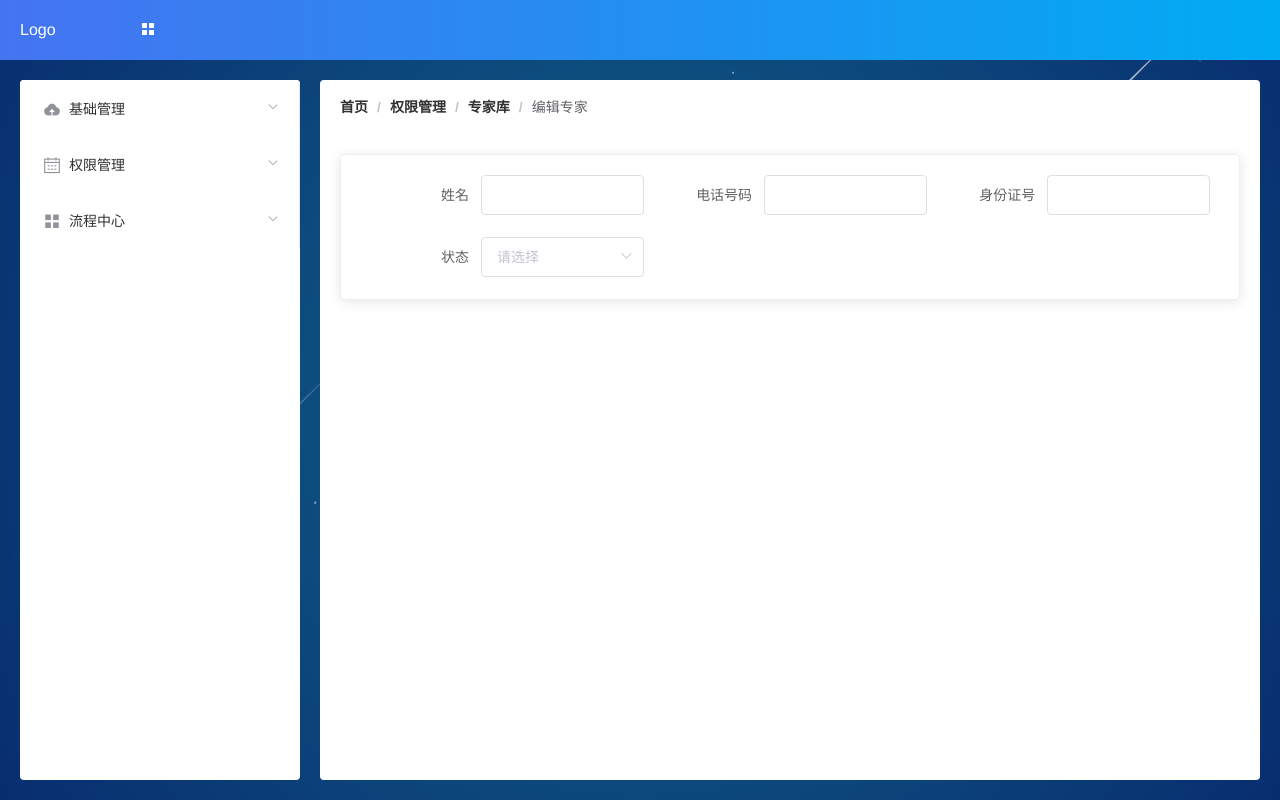
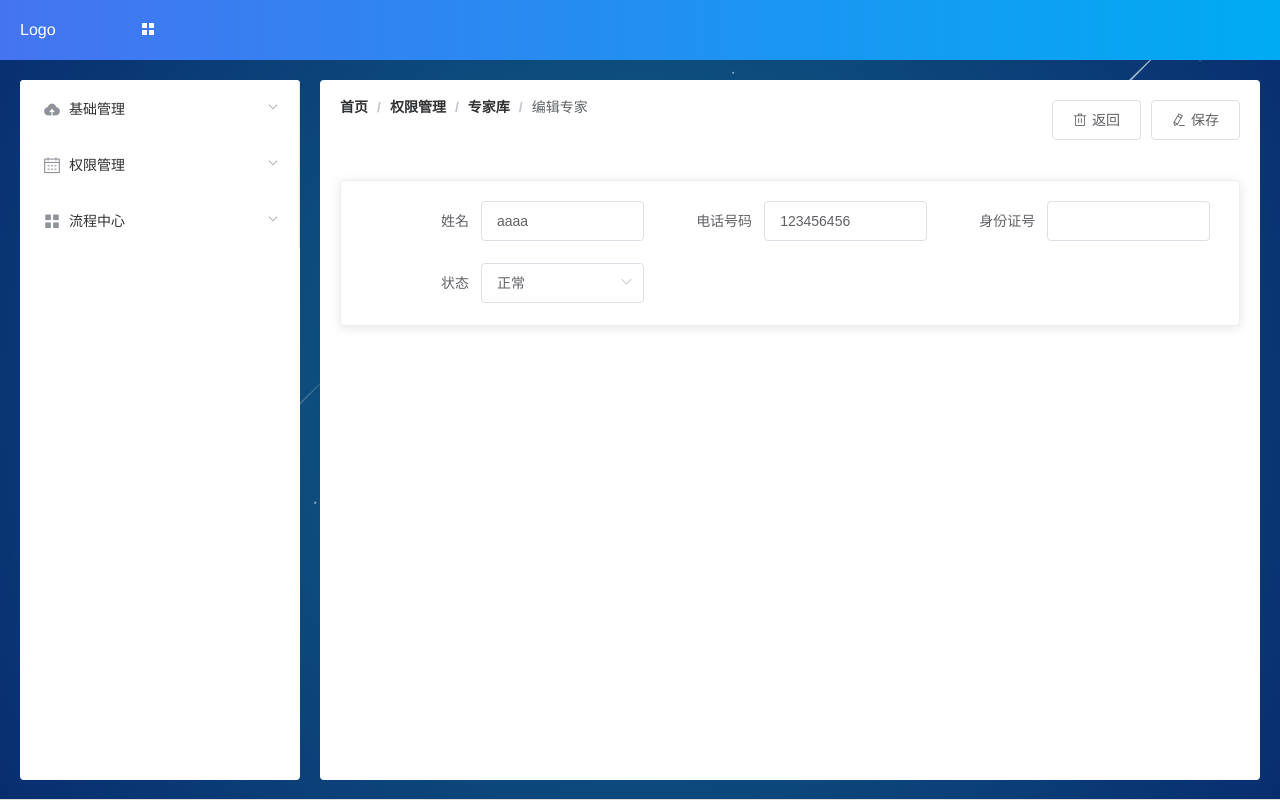
Before and after one commit to 740422247/Lixx0.01, a Vue app: page /expertsEdit in a window 1280 px wide. Built offline with nearby package versions, Linux system fonts and the light colour scheme.

Commit message:
childhood  0.0.11

```diff
--- a/index.html
+++ b/index.html
@@ -7,8 +7,6 @@
   </head>
   <body>
     <div id="app"></div>
-
-
     <!-- built files will be auto injected -->
   </body>
 </html>
--- a/src/components/base/child-dialog.vue
+++ b/src/components/base/child-dialog.vue
@@ -6,15 +6,16 @@
       :modal="false"
       :width="edit.width ? edit.width : '500px'"
     >
-
-      <el-form :model="edit.editForm" class="demo-form-inline">
+      <el-form :model="model" class="demo-form-inline demo-ruleForm" :rules="rules" ref="model">
         <el-form-item
           :label="item.label"
           :label-width="edit.labelWidth ? edit.labelWidth : '80px'"
-          v-for="(item) in editForm"
+          v-for="(item) in entity"
           :key="item.key"
+          :prop="item.key"
+          :class="item.className"
         >
-          <el-select v-model="item.val" v-if="item.type === 'select'">
+          <el-select v-model="model[item.key]" v-if="item.type === 'select'">
             <el-option
               :label="opt.label"
               :value="opt.value"
@@ -25,14 +26,14 @@
 
           <el-date-picker
             v-else-if="item.type === 'datetime' || item.type === 'date'"
-            v-model="item.val"
+            v-model="model[item.key]"
             :type="item.type"
             :placeholder="item.type === 'date' ? '选择日期':'选择时间'"
           ></el-date-picker>
 
           <el-input
             v-else
-            v-model="item.val"
+            v-model="model[item.key]"
             auto-complete="off"
             :type="item.type ? item.type : 'text'"
             rows="3"
@@ -51,32 +52,34 @@
 export default {
   props: {
     edit: { type: Object },
-    entity: { type: Array }
+    entity: { type: Array },
+    rules: { type: Object }
   },
   data: () => ({
     editDialog: false,
-    editForm: []
+    model: {}
   }),
+
   methods: {
     showDialog(data) {
       if (!data) {
         data = {};
       }
-      this.editForm = this.entity.map(item => {
-        return {
-          ...item,
-          val: data[item.key]
-        };
-      });
+      this.model = { ...data };
+
       this.editDialog = true;
     },
     ok() {
-      let forms = {};
-      this.editForm.forEach(item => {
-        forms[item.key] = item.val;
+      this.$refs["model"].validate(valid => {
+        console.log(valid);
+        if (valid) {
+          this.$emit("ok", this.model);
+          this.editDialog = false;
+        } else {
+          console.log("error submit!!");
+          return false;
+        }
       });
-      this.$emit("ok", forms);
-      this.editDialog = false;
     }
   }
 };
@@ -90,4 +93,19 @@ export default {
 .child-dialog .el-date-editor.el-input__inner {
   width: 100%;
 }
+.child-dialog .el-dialog__wrapper {
+  background-color: rgba(0, 0, 0, 0.5);
+}
+.is-2-1 {
+  width: 50% !important;
+}
+.is-3-1 {
+  width: 33% !important;
+}
+.is-3-2 {
+  width: 66% !important;
+}
+.is-full {
+  width: 100% !important;
+}
 </style>
--- a/src/components/base/childhood-btns.vue
+++ b/src/components/base/childhood-btns.vue
@@ -12,6 +12,7 @@
 </template>
 <script>
 export default {
+  name:'ChildBtns',
   props: {
     entity: { type: Array },
     state: { type: Object }
--- a/src/components/base/childhood-forms.vue
+++ b/src/components/base/childhood-forms.vue
@@ -1,10 +1,10 @@
 
 <template>
-  <el-form :model="model" :rules="rules" ref="model" class="demo-form-inline demo-ruleForm">
+  <el-form :model="showModel" :rules="rules" ref="showModel" class="demo-form-inline demo-ruleForm">
     <el-form-item
       :label="item.label"
       :label-width="item.labelWidth ? item.labelWidth : '120px'"
-      v-for="(item) in showForms"
+      v-for="(item) in entity"
       :key="item.key"
       :prop="item.key"
       :class="item.className"
@@ -13,10 +13,11 @@
         <el-button type="text" icon="el-icon-arrow-down" @click="flod" v-if="!item.showFold">更多搜索条件</el-button>
         <el-button type="primary" plain @click="search">查询</el-button>
       </div>
+
       <el-select
         @change="change"
         :disabled="item.disabled"
-        v-model="item.val"
+        v-model="showModel[item.key]"
         v-else-if="item.type === 'select'"
       >
         <el-option
@@ -30,7 +31,7 @@
       <el-date-picker
         @change="change"
         v-else-if="item.type === 'datetime' || item.type === 'date'"
-        v-model="item.val"
+        v-model="showModel[item.key]"
         :type="item.type"
         :disabled="item.disabled"
         :value-format="item.type === 'datetime' ? 'yyyy-MM-dd hh:MM:ss':'yyyy-MM-dd'"
@@ -40,7 +41,7 @@
       <el-input
         v-else
         :disabled="item.disabled"
-        v-model="model[item.key]"
+        v-model="showModel[item.key]"
         @input="change"
         auto-complete="off"
         :type="item.type ? item.type : 'text'"
@@ -65,8 +66,9 @@ export default {
     disabled: { type: Boolean }
   },
   data: () => ({
-    showForms: [],
-    showMore: false
+    showModel: {},
+    showMore: false,
+    isValid: true
   }),
   mounted() {
     this.refresh();
@@ -76,14 +78,7 @@ export default {
       if (!this.model) {
         this.model = {};
       }
-      this.showForms = this.entity.map(item => {
-        if (item.key === "search") {
-          console.error("search为内置关键字，key值不能为search");
-          return;
-        }
-        // this.model[item.key] = this.model[item.key] ? this.model[item.key] : "";
-        return { ...item, val: this.model[item.key] };
-      });
+      this.showModel = { ...this.model };
 
       // 过滤查询按钮
       if (!this.showSearch) {
@@ -93,30 +88,43 @@ export default {
 
       const btn = { type: "search" };
 
-      if (this.showForms.length <= 2) {
-        this.showForms.push({ ...btn, showFold: true });
+      if (this.entity.length <= 2) {
+        this.entity.push({ ...btn, showFold: true });
       } else {
-        this.showForms.splice(2, 0, btn);
+        this.entity.splice(2, 0, btn);
       }
     },
     // 变化触发方法
     change() {
-      this.$emit("change", this.getResult());
+      this.$emit("change", this.showModel);
     },
 
     // 获取表单结果
     getResult() {
-      let forms = {};
-      this.showForms.forEach(item => {
-        if (item.type != "search") {
-          forms[item.key] = item.val;
+      if (!this.rules) {
+        return this.showModel;
+      }
+
+      this.$refs["showModel"].validate(valid => {
+        if (valid) {
+          this.isValid = true;
+        } else {
+          console.warn("error submit!!");
+          this.isValid = false;
+          return false;
         }
       });
-      return forms;
+
+      if (this.isValid) {
+        return this.showModel;
+      } else {
+        console.warn("数据验证失败，数据无法返回，请检查");
+        return "数据验证失败，如果想取消验证，无需传入rules属性"
+      }
     },
     // 查询触发事件
     search() {
-      this.$emit("search", this.getResult());
+      this.$emit("search", this.showModel);
     },
     // 展开效果
     flod() {
@@ -129,7 +137,7 @@ export default {
     },
     // 获取最大高度
     getMaxHeight() {
-      return (parseInt(this.showForms.length / 3) + 1) * 62;
+      return (parseInt(this.entity.length / 3) + 1) * 62;
     },
     // 设置搜索高度
     setHeight(num) {
--- a/src/components/childhood-breadcrumb/childhood-breadcrumb.vue
+++ b/src/components/childhood-breadcrumb/childhood-breadcrumb.vue
@@ -8,19 +8,34 @@
         :to="{path:item.path}"
       >{{item.label}}</el-breadcrumb-item>
     </el-breadcrumb>
+    <child-btns :entity="actions" @action="action"></child-btns>
   </div>
 </template>
 <script>
 import ChildBtns from "@/components/base/childhood-btns";
 export default {
   name: "childBreadcrumb",
+  components: { ChildBtns },
   props: {
-    menu: { type: Array }
+    menu: { type: Array },
+    actions: { type: Array }
+  },
+  methods: {
+    action(key, item) {
+      this.$emit("actionMethod", key, item);
+    }
   }
 };
 </script>
 <style scoped>
 .childhood-breadcrumb {
   padding: 20px;
+  display: flex;
+  justify-content: space-between;
+}
+.top-btns {
+  padding: 0;
+  margin: 0;
+  position: inherit;
 }
 </style>
--- /dev/null
+++ b/src/pages/management/common/breadcrumbCommon.js
@@ -0,0 +1 @@
+export default { path: "", label: "权限管理" }
--- a/src/pages/management/common/common-breadcrumb.vue
+++ /dev/null
@@ -1,25 +0,0 @@
-<template>
-  <div class="common-breadcrumb">
-    <breadcrumb :menu="menu"></breadcrumb>
-  </div>
-</template>
-<script>
-import Breadcrumb from "@/components/childhood-breadcrumb/childhood-breadcrumb";
-export default {
-  components: { Breadcrumb },
-  props: {
-    subMenus: { type: Array }
-  },
-  data: () => ({
-    menu: [{ label: "权限管理", path: "" }]
-  }),
-  mounted() {
-    this.init();
-  },
-  methods: {
-    init() {
-      this.menu = this.menu.concat(this.subMenus);
-    }
-  }
-};
-</script>
--- a/src/pages/management/menu/experts-edit.vue
+++ b/src/pages/management/menu/experts-edit.vue
@@ -1,18 +1,19 @@
 <template>
   <div class="experts">
     <div class="page-header">
-      <Breadcrumb :subMenus="menu"></Breadcrumb>
+      <Breadcrumb :menu="menu" :actions="BreacrumbActions" @actionMethod="actionMethod"></Breadcrumb>
       <el-card class="box-card">
         <div class="top-filter">
-          <child-forms :entity="editEntity" :model="editModel" :rules="editRules"></child-forms>
+          <child-forms :entity="editEntity" :rules="editRules" ref="result" :model="editModel"></child-forms>
         </div>
       </el-card>
     </div>
   </div>
 </template>
 <script>
-import Breadcrumb from "./../common/common-breadcrumb";
-import ChildForms from "@/components/base/childhood-forms";
+import GetBreadcrumb from "./../common/breadcrumbCommon";
+import Breadcrumb from "@/components/childhood-breadcrumb/childhood-breadcrumb";
+import ChildForms from "@/components/base/childhood-forms.vue";
 import ChildBtns from "@/components/base/childhood-btns";
 export default {
   components: {
@@ -21,9 +22,27 @@ export default {
     ChildForms
   },
   data: () => ({
-    menu: [{ path: "", label: "专家库" }, { path: "", label: "编辑专家" }],
+    // 面包屑导航配置
+    menu: [
+      GetBreadcrumb,
+      { path: "", label: "专家库" },
+      { path: "", label: "编辑专家" }
+    ],
+    BreacrumbActions: [
+      {
+        label: "返回",
+        icon: "el-icon-delete",
+        key: "delete"
+      },
+      {
+        label: "保存",
+        icon: "el-icon-edit",
+        key: "edit"
+      }
+    ],
+    // 编辑表单配置
     editEntity: [
-      { label: "姓名", key: "name"},
+      { label: "姓名", key: "name" },
       { label: "电话号码", key: "phone" },
       { label: "身份证号", key: "idNum" },
 
@@ -38,13 +57,15 @@ export default {
         ]
       }
     ],
-    editModel: {},
+    editModel: { name: "aaaa", phone: "123456456", state: "use" },
     editRules: {
       name: [
         {
           validator: (rule, value, callback) => {
             if (!value) {
               return callback(new Error("姓名不能为空"));
+            } else {
+              callback();
             }
           },
           trigger: "blur"
@@ -57,12 +78,22 @@ export default {
               return callback(new Error("电话号码不能为空"));
             } else if (!/^1[345789]\d{9}$/.test(value)) {
               return callback(new Error("电话号码不合法，请核实后重新输入"));
+            } else {
+              callback();
             }
           },
           trigger: "blur"
         }
       ]
     }
-  })
+  }),
+  mounted() {
+    console.log(this.menu);
+  },
+  methods: {
+    actionMethod(key, action) {
+      console.log("actionMethod:", key, action);
+    }
+  }
 };
 </script>
--- a/src/pages/management/menu/manage-menu.vue
+++ b/src/pages/management/menu/manage-menu.vue
@@ -1,7 +1,7 @@
 <template>
   <div class="menu-manager">
     <div class="page-header">
-      <Breadcrumb :subMenus="menu"></Breadcrumb>
+      <Breadcrumb :menu="menu"></Breadcrumb>
       <el-card class="box-card">
         <child-btns :entity="btnsEntity" @action="action"></child-btns>
         <div class="top-filter">
@@ -40,12 +40,13 @@
     </div>
 
     <!-- 编辑提示 -->
-    <child-dialog :edit="edit" ref="edit" :entity="editEntity" @ok="saveEdit"></child-dialog>
+    <child-dialog :edit="edit" :rules="editRules" ref="edit" :entity="editEntity" @ok="saveEdit"></child-dialog>
     <!-- 编辑提示 -->
   </div>
 </template>
 <script>
-import Breadcrumb from "./../common/common-breadcrumb";
+import GetBreadcrumb from "./../common/breadcrumbCommon";
+import Breadcrumb from "@/components/childhood-breadcrumb/childhood-breadcrumb";
 import ChildhoodTable from "@/components/table/childhood-table";
 import ChildDialog from "@/components/base/child-dialog";
 import ChildForms from "@/components/base/childhood-forms";
@@ -105,8 +106,8 @@ export default {
     isDelete: false,
     edit: {
       title: "编辑菜单",
-      labelWidth: "80px",
-      width: "500px"
+      labelWidth: "120px",
+      width: "1000px"
     },
     editRules: {
       cost: [
@@ -114,6 +115,20 @@ export default {
           validator: (rule, value, callback) => {
             if (!value) {
               callback(new Error("请输入菜单编码"));
+            } else {
+              callback();
+            }
+          },
+          trigger: "blur"
+        }
+      ],
+      name: [
+        {
+          validator: (rule, value, callback) => {
+            if (!value) {
+              callback(new Error("请输入菜单名称"));
+            } else {
+              callback();
             }
           },
           trigger: "blur"
@@ -121,13 +136,14 @@ export default {
       ]
     },
     editEntity: [
-      { label: "上级菜单", key: "address" },
-      { label: "菜单编码", key: "cost" },
-      { label: "日期", key: "date", type: "datetime" },
-      { label: "菜单名称", key: "name" },
+      { label: "上级菜单", key: "address", className: "is-2-1" },
+      { label: "菜单编码", key: "cost", className: "is-2-1" },
+      { label: "日期", key: "date", type: "datetime", className: "is-2-1" },
+      { label: "菜单名称", key: "name", className: "is-2-1" },
       {
         label: "状态",
         key: "state",
+        className: "is-2-1",
         type: "select",
         options: [
           { label: "全部", value: "all" },
@@ -135,9 +151,9 @@ export default {
           { label: "已", value: "use" }
         ]
       },
-      { label: "备注", key: "remark", type: "textarea" }
+      { label: "备注", key: "remark", type: "textarea", className: "is-3" }
     ],
-    menu: [{ path: "", label: "菜单管理" }],
+    menu: [GetBreadcrumb,{ path: "", label: "菜单管理" }],
 
     // 表格设置
     tableDataCol: [
@@ -327,7 +343,7 @@ export default {
       this.editNode();
     },
     saveEdit(model) {
-      console.log("save:", model);
+      // console.log("save:", model);
     },
     addNode(data) {
       console.log(data);
```
Also changed, not shown: src/pages/management/menu/experts.vue (+4 -3 lines), test01.txt (deleted), 1 other file (tests, documents, lock files or other folders).
